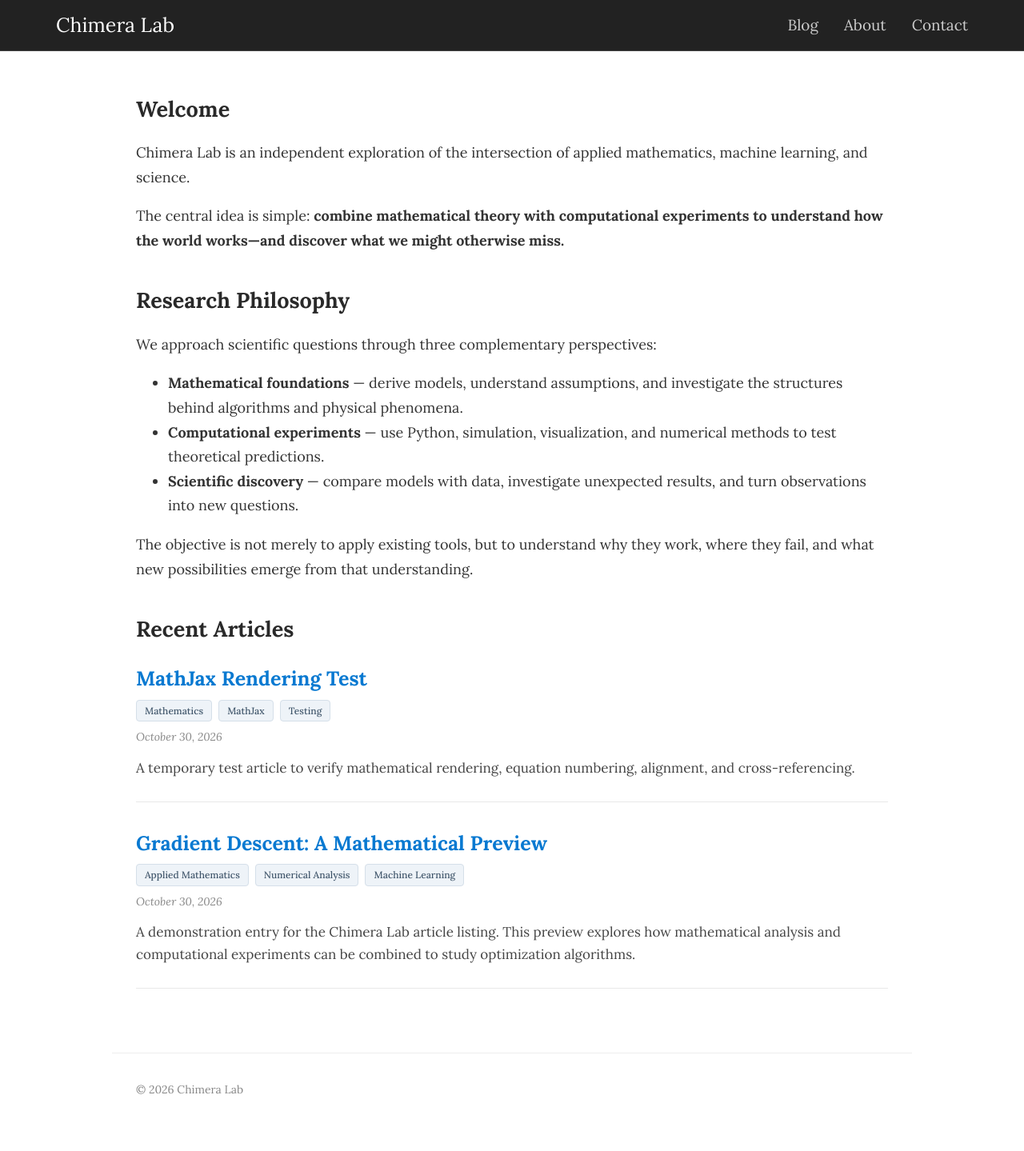
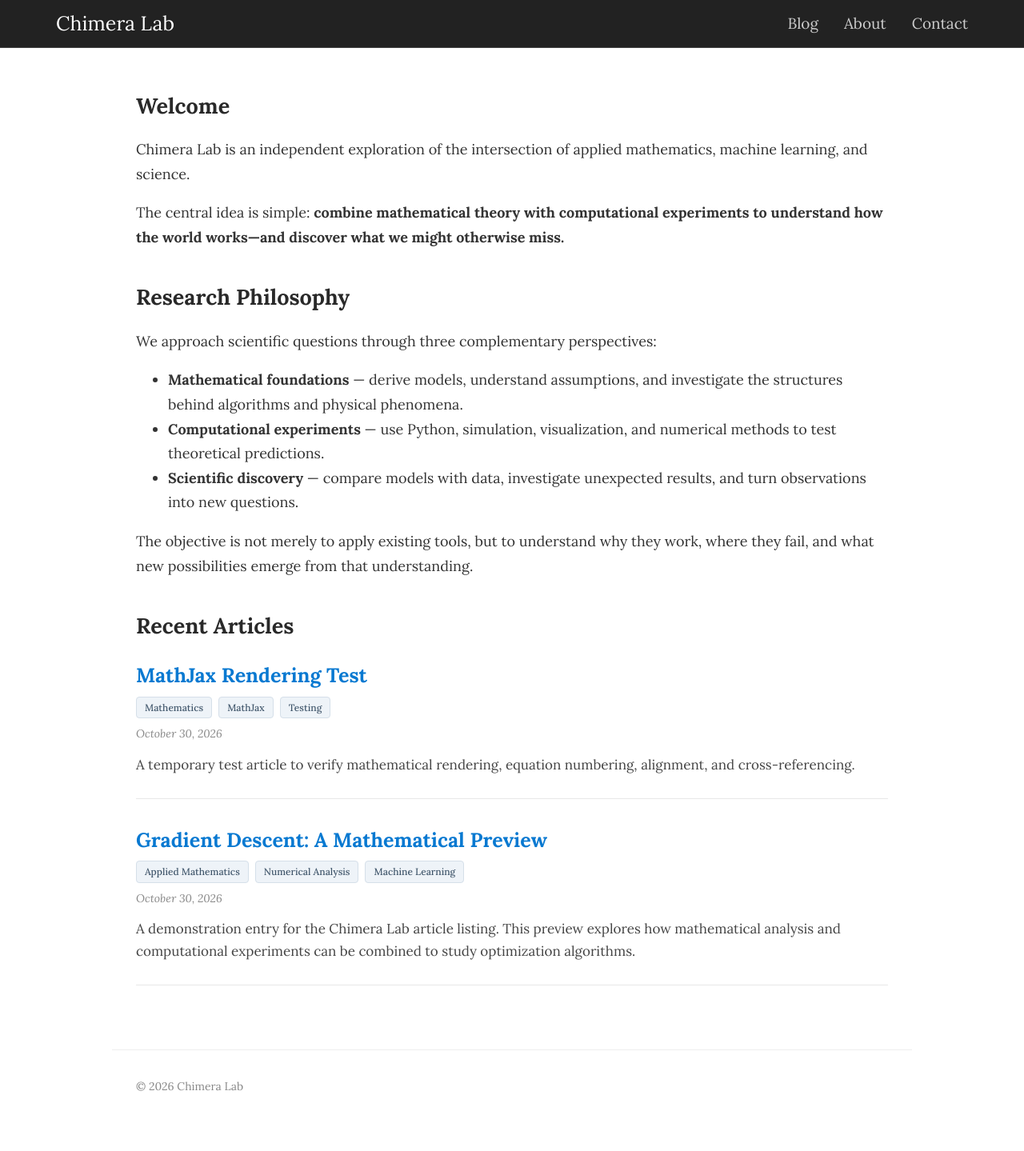
Before and after one commit to chimeralab314/chimeralab314.github.io, a Jekyll site: the page built from index.md, in a window 1280 px wide. Shown: the whole page at 80% size. Built offline with Jekyll 4.4.1, drawn with Linux system fonts in a browser that asks for light colours; a script that is not in the unit is left out.

Commit message:
Reduce padding in header container

```diff
--- a/assets/css/style.css
+++ b/assets/css/style.css
@@ -29,7 +29,7 @@ body {
 .header-container {
     max-width: 1200px;
     margin: 0 auto;
-    padding: 10px 30px;
+    padding: 8px 30px;
 
     display: flex;
     align-items: center;
```
